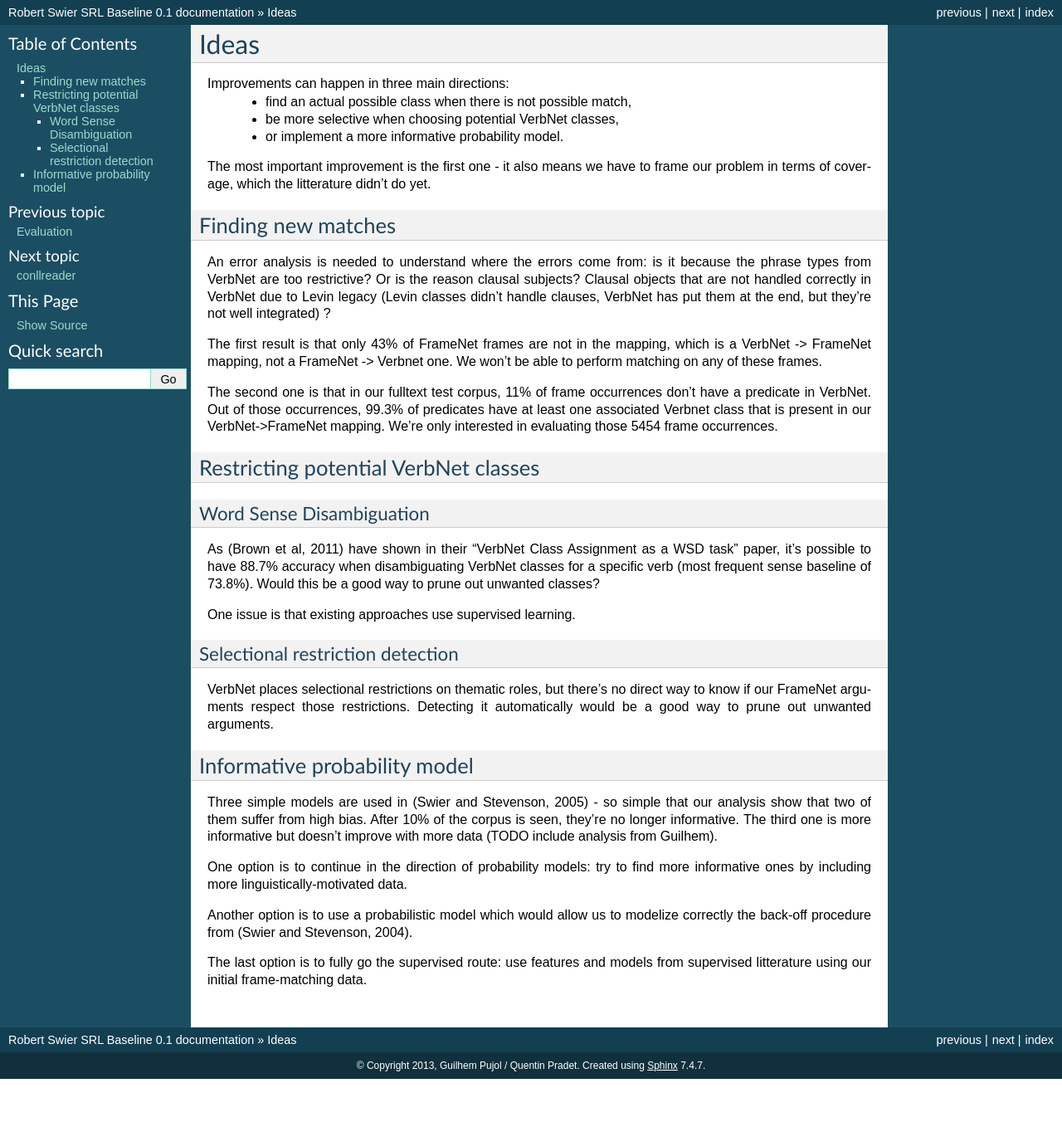
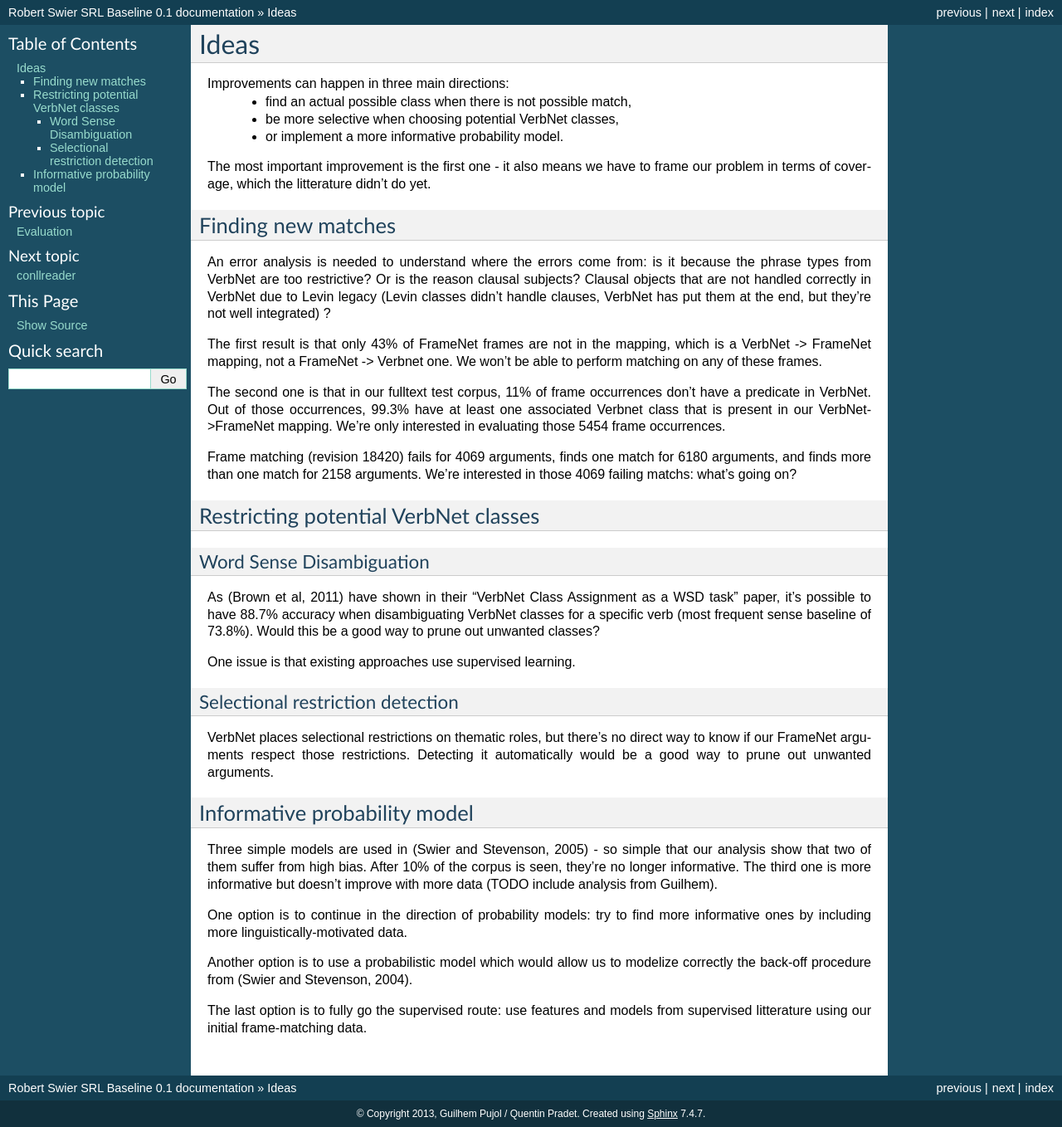
Before and after one commit to aymara/knowledgesrl, a Sphinx documentation site: the page built from doc/ideas.rst, in a window 1280 px wide. Shown: the whole page at 83% size. Built offline with Sphinx 7.4.7, drawn with Linux system fonts in a browser that asks for light colours; before the commit the page ends 1300 px from its top, so only the background shows below that.

Commit message:
Clarify what we're considering when saying 99.3%.
git-svn-id: svn+ssh://tangerine/mnt/bay/subversion/worksvnroot/trunk/SemanticRoleLabeling/BaselineSRLRobert@18422 7fff26f0-e11d-0410-b8d0-f4b6ff9b0dc5

```diff
--- a/doc/ideas.rst
+++ b/doc/ideas.rst
@@ -22,10 +22,14 @@
 is a VerbNet -> FrameNet mapping, not a FrameNet -> Verbnet one. We won't be
 able to perform matching on any of these frames.
 
-The second one is that in our fulltext test corpus, 11% of frame occurrences don't
-have a predicate in VerbNet. Out of those occurrences, 99.3% of predicates have
-at least one associated Verbnet class that is present in our VerbNet->FrameNet
+The second one is that in our fulltext test corpus, 11% of frame occurrences
+don't have a predicate in VerbNet. Out of those occurrences, 99.3%  have at
+least one associated Verbnet class that is present in our VerbNet->FrameNet
 mapping. We're only interested in evaluating those 5454 frame occurrences.
+
+Frame matching (revision 18420) fails for 4069 arguments, finds one match for
+6180 arguments, and finds more than one match for 2158 arguments. We're
+interested in those 4069 failing matchs: what's going on?
 
 Restricting potential VerbNet classes
 -------------------------------------
```
